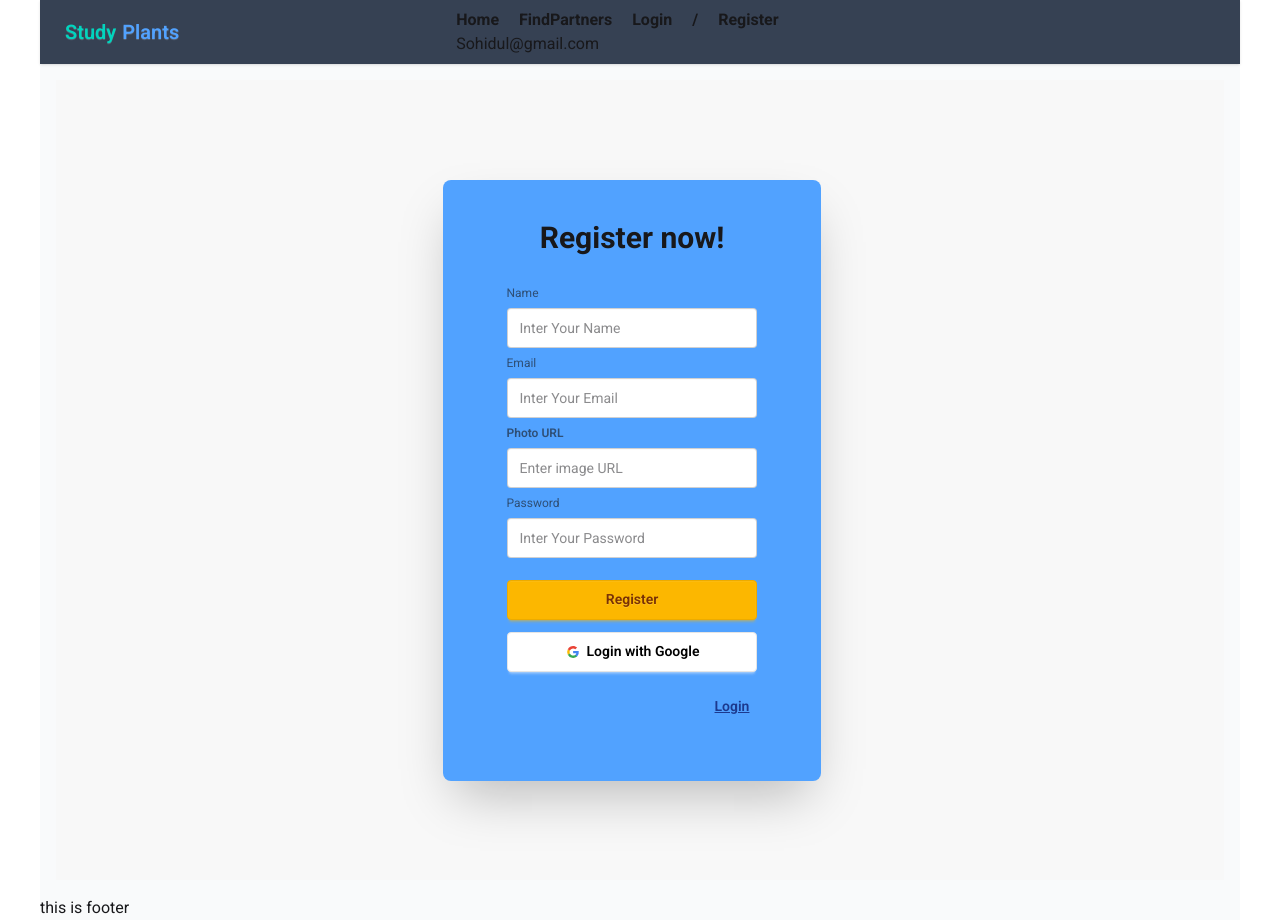
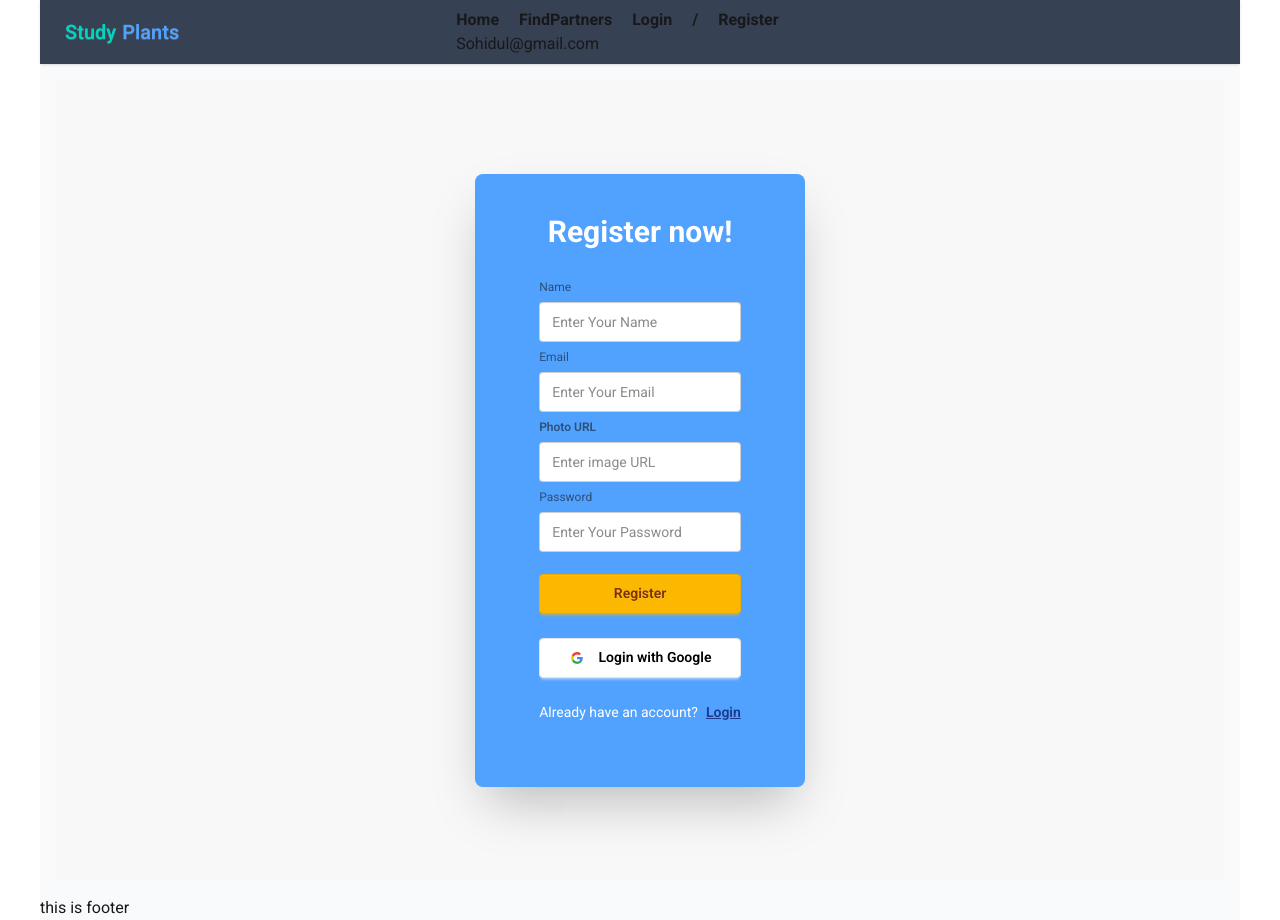
Before and after one commit to sohidul8305/assignment-10, a React (Vite) app: page /register in a window 1280 px wide. Built offline with nearby package versions, Linux system fonts and the light colour scheme.

Commit message:
use Nagative private create

```diff
--- a/src/components/Login.jsx
+++ b/src/components/Login.jsx
@@ -1,22 +1,21 @@
 import React, { useState } from 'react';
-import { Link } from 'react-router';
+import { Link, useNavigate } from 'react-router';
 import { createUserWithEmailAndPassword, signInWithPopup, GoogleAuthProvider } from 'firebase/auth';
 import { auth } from '../firebase/firebase.config';
-import { Eye, EyeOff } from 'lucide-react'; // ✅ eye icon
+import { Eye, EyeOff } from 'lucide-react';
 import toast from 'react-hot-toast';
 
 const Login = () => {
-  const [showPassword, setShowPassword] = useState(false); // 👁 toggle state
+  const [showPassword, setShowPassword] = useState(false);
   const provider = new GoogleAuthProvider();
+  const navigate = useNavigate();
 
   const handleLogin = (event) => {
     event.preventDefault();
     const email = event.target.email.value;
     const password = event.target.password.value;
 
-
-
-
+    // validation
     const uppercaseReg = /[A-Z]/;
     const lowercaseReg = /[a-z]/;
 
@@ -38,22 +37,26 @@ const Login = () => {
       .then(result => {
         console.log('Email login successful:', result.user);
         toast.success("Login successful!");
+        navigate('/');
       })
       .catch(error => {
         console.error('Email login error:', error.message);
-         toast.error("this email is already used");
+        toast.error("This email is already used");
       });
   };
+
 
   const handleGoogleLogin = () => {
     signInWithPopup(auth, provider)
       .then(result => {
         const user = result.user;
-
         console.log('Google login successful:', user);
+        toast.success("Google Login successful!");
+        navigate('/');
       })
       .catch(error => {
         console.error('Google login error:', error.message);
+        toast.error("Google login failed");
       });
   };
 
@@ -76,8 +79,6 @@ const Login = () => {
                 />
 
                 <label className="label text-white">Password</label>
-
-                {/* 🔽 Password Input with Eye Toggle */}
                 <div className="relative">
                   <input
                     type={showPassword ? "text" : "password"}
@@ -100,7 +101,6 @@ const Login = () => {
               </fieldset>
             </form>
 
-            {/* Google Login Button */}
             <button
               onClick={handleGoogleLogin}
               className="btn bg-white text-black border-[#e5e5e5] w-full mt-3"
--- a/src/components/Register.jsx
+++ b/src/components/Register.jsx
@@ -1,7 +1,13 @@
 import React from "react";
-import { Link } from "react-router";
+import { Link, useNavigate } from "react-router";
+import { createUserWithEmailAndPassword, signInWithPopup, GoogleAuthProvider } from "firebase/auth";
+import { auth } from "../firebase/firebase.config";
+import toast from "react-hot-toast";
 
 const Register = () => {
+  const provider = new GoogleAuthProvider();
+  const navigate = useNavigate();
+
   const handleRegister = (event) => {
     event.preventDefault();
     const name = event.target.name.value;
@@ -9,85 +15,99 @@ const Register = () => {
     const image = event.target.image.value;
     const password = event.target.password.value;
 
+    const uppercaseReg = /[A-Z]/;
+    const lowercaseReg = /[a-z]/;
+
+    if (!uppercaseReg.test(password)) {
+      toast.error("Password must contain at least one uppercase letter!");
+      return;
+    }
+    if (!lowercaseReg.test(password)) {
+      toast.error("Password must contain at least one lowercase letter!");
+      return;
+    }
+    if (password.length < 6) {
+      toast.error("Password must be at least 6 characters long!");
+      return;
+    }
+
+
+    createUserWithEmailAndPassword(auth, email, password)
+      .then((result) => {
+        const user = result.user;
+        console.log("Registration successful:", user);
+        toast.success("Account created successfully!");
+
+
+        navigate("/");
+      })
+      .catch((error) => {
+        console.error("Registration error:", error.message);
+        toast.error(error.message);
+      });
+
     console.log(name, email, image, password);
   };
+  const handleGoogleLogin = () => {
+    signInWithPopup(auth, provider)
+      .then((result) => {
+        const user = result.user;
+        console.log("Google login successful:", user);
+        toast.success("Logged in with Google!");
+        navigate("/");
+      })
+      .catch((error) => {
+        console.error("Google login error:", error.message);
+        toast.error("Google login failed!");
+      });
+  };
+
   return (
     <div className="hero bg-base-200 min-h-screen">
       <div className="hero-content flex-col lg:flex-row-reverse">
-        <div className="text-center lg:text-left"></div>
         <div className="card bg-base-100 w-full max-w-m shrink-0 shadow-2xl bg-blue-400 p-10">
-          <h1 className="text-3xl font-bold text-center">Register now!</h1>
+          <h1 className="text-3xl font-bold text-center text-[#fff]">Register now!</h1>
           <div className="card-body">
             <form onSubmit={handleRegister}>
               <fieldset className="fieldset">
                 <label className="label">Name</label>
-                <input
-                  type="text"
-                  className="input"
-                  name="name"
-                  placeholder="Inter Your Name"
-                />
+                <input type="text" className="input" name="name" placeholder="Enter Your Name" required />
                 <label className="label">Email</label>
-                <input
-                  type="email"
-                  className="input"
-                  placeholder="Inter Your Email"
-                  name="email"
-                />
+                <input type="email" className="input" name="email" placeholder="Enter Your Email" required />
                 <label className="label font-semibold">Photo URL</label>
-                <input
-                  type="text"
-                  placeholder="Enter image URL"
-                  className="input input-bordered w-full"
-                  name="image"
-                />
+                <input type="text" className="input input-bordered w-full" name="image" placeholder="Enter image URL" required />
                 <label className="label">Password</label>
-                <input
-                  type="password"
-                  className="input"
-                  placeholder="Inter Your Password"
-                  name="password"
-                />
-                <button className="btn btn-warning mt-4">Register</button>
+                <input type="password" className="input" name="password" placeholder="Enter Your Password" required />
+                <button className="btn btn-warning mt-4 w-full">Register</button>
               </fieldset>
             </form>
-            {/* Google */}
-            <button className="btn bg-white text-black border-[#e5e5e5]">
+
+            <button onClick={handleGoogleLogin} className="btn bg-white text-black border-[#e5e5e5] mt-3 w-full">
               <svg
                 aria-label="Google logo"
                 width="16"
                 height="16"
                 xmlns="http://www.w3.org/2000/svg"
                 viewBox="0 0 512 512"
+                className="mr-2"
               >
                 <g>
                   <path d="m0 0H512V512H0" fill="#fff"></path>
-                  <path
-                    fill="#34a853"
-                    d="M153 292c30 82 118 95 171 60h62v48A192 192 0 0190 341"
-                  ></path>
-                  <path
-                    fill="#4285f4"
-                    d="m386 400a140 175 0 0053-179H260v74h102q-7 37-38 57"
-                  ></path>
-                  <path
-                    fill="#fbbc02"
-                    d="m90 341a208 200 0 010-171l63 49q-12 37 0 73"
-                  ></path>
-                  <path
-                    fill="#ea4335"
-                    d="m153 219c22-69 116-109 179-50l55-54c-78-75-230-72-297 55"
-                  ></path>
+                  <path fill="#34a853" d="M153 292c30 82 118 95 171 60h62v48A192 192 0 0190 341"></path>
+                  <path fill="#4285f4" d="m386 400a140 175 0 0053-179H260v74h102q-7 37-38 57"></path>
+                  <path fill="#fbbc02" d="m90 341a208 200 0 010-171l63 49q-12 37 0 73"></path>
+                  <path fill="#ea4335" d="m153 219c22-69 116-109 179-50l55-54c-78-75-230-72-297 55"></path>
                 </g>
               </svg>
               Login with Google
             </button>
-           <div className="flex gap-2 justify-center mt-4 text-white ml-50">
-                         {/* <p>Conggrates you create account</p> */}
-                         <Link to="/login" className="text-blue-900 font-semibold underline hover:text-blue-700">
-                           Login
-                         </Link>
-                       </div>
+
+            <div className="flex gap-2 justify-center mt-4 text-white">
+              <p>Already have an account?</p>
+              <Link to="/login" className="text-blue-900 font-semibold underline hover:text-blue-700">
+                Login
+              </Link>
+            </div>
           </div>
         </div>
       </div>
```
Lines whose indentation alone changed are shown as unchanged.
